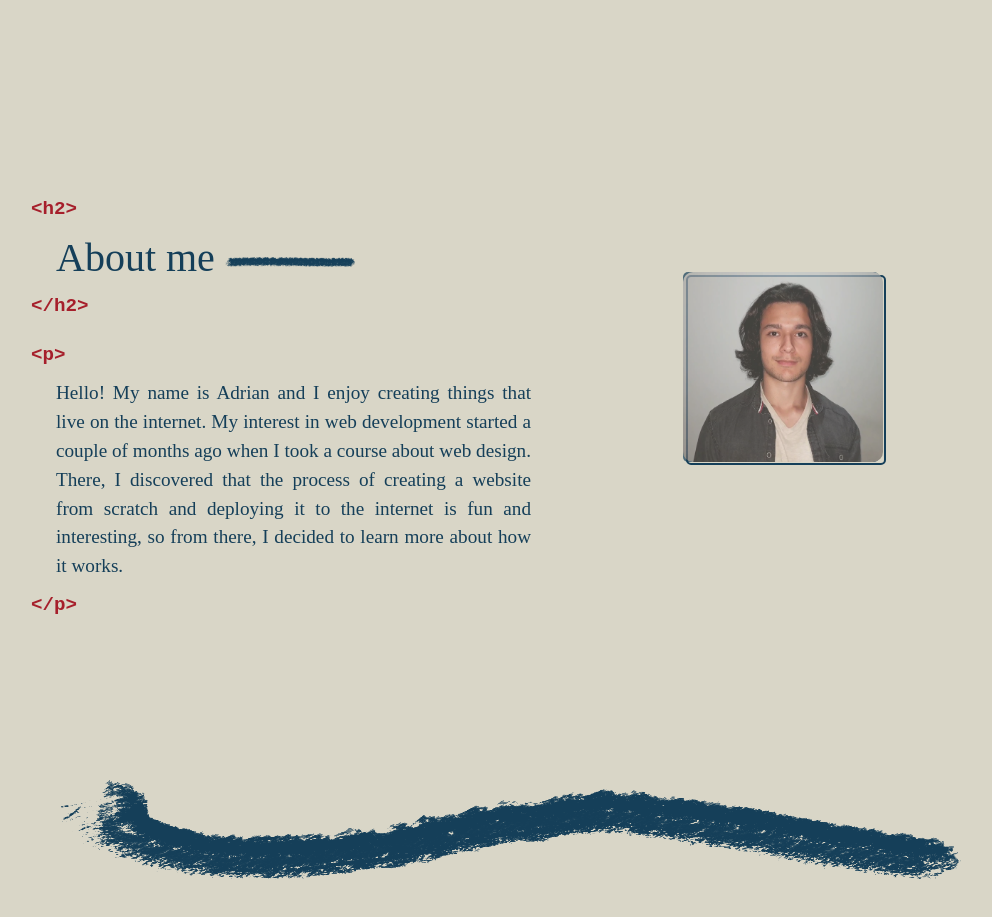
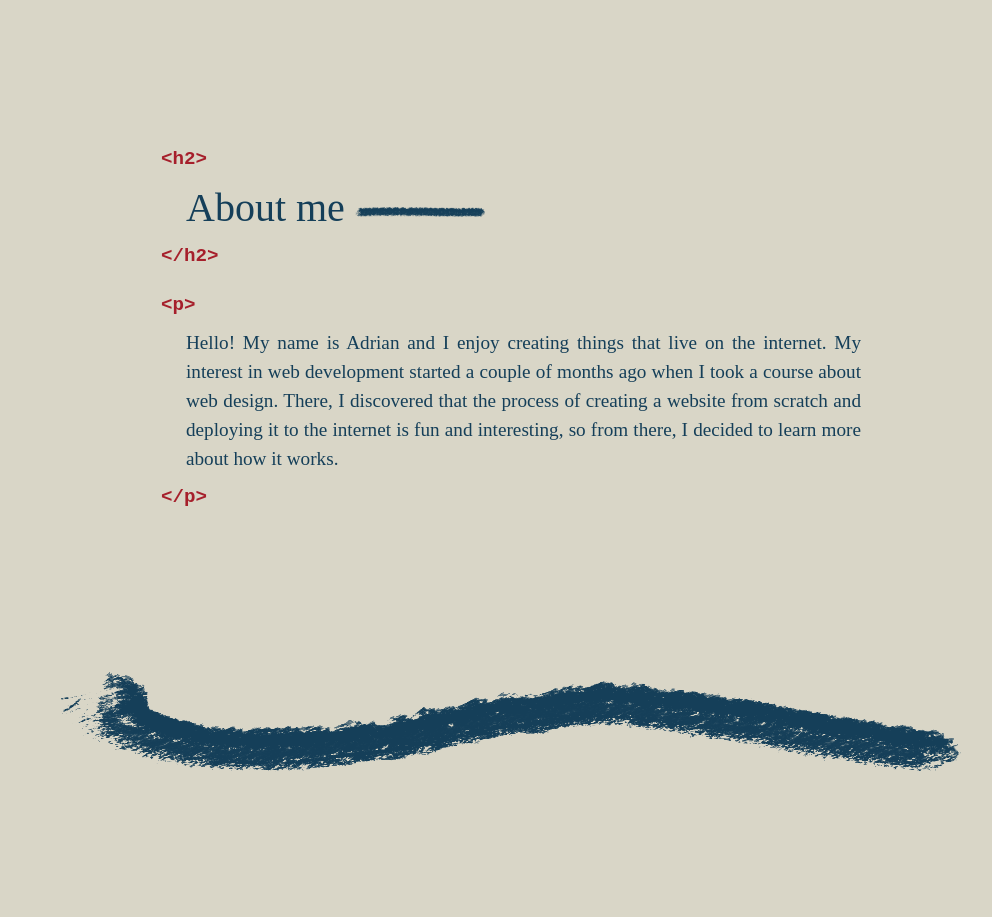
Before and after one commit to Adrianvc94/Portafolio, a React (Create React App) app: page / in a window 1280 px wide. Shown: the part 800-1717 px from the top of the page, without its empty margins (129-1121 px from the left). Built offline with nearby package versions, Linux system fonts and the light colour scheme; a web font is replaced by a local one.

Commit message:
Delete img from about me and change scrollbar

```diff
--- a/src/Components/About/About.js
+++ b/src/Components/About/About.js
@@ -35,13 +35,13 @@ const About = () => {
         </div>
       </div>
 
-      <div className={styles.frame_container}>
+      {/* <div className={styles.frame_container}>
         <div className={styles.frame}>
           <div className={styles.filter}>
             <img alt="Headshot" src={Photo} className={styles.photo} />
           </div>
         </div>
-      </div>
+      </div> */}
     </div>
   );
 };
--- a/src/Components/About/About.module.css
+++ b/src/Components/About/About.module.css
@@ -2,11 +2,11 @@
     display: flex;
     flex-wrap: wrap;
     flex-direction: row;
-    align-items: flex-start;
-    justify-content: space-between;
+    align-items: center;
+    justify-content: center;
     width: 75vw;
     max-width: 1000px;
-    margin: 200px auto 300px auto;
+    margin: 150px auto 300px auto;
 }
 
 .about{
@@ -33,7 +33,7 @@
 }
 
 .description_container{
-    max-width: 500px;
+    max-width: 700px;
     margin-top: 20px;
 }
 
@@ -75,7 +75,7 @@
 }
 
 .text_container{
-    margin-right: 50px;
+    /* margin-right: 50px; */
 }
 
 
@@ -86,7 +86,7 @@
     }
     .container{
         flex-wrap: wrap;
-        margin: 200px auto 300px auto;
+        margin: 150px auto 300px auto;
         max-width: 80vw;
     }
     .frame_container{
@@ -101,7 +101,7 @@
 @media (min-width: 901px){
     .container{
         flex-wrap: wrap;
-        margin: 200px auto 300px auto;
+        margin: 150px auto 300px auto;
         max-width: 80vw;
         max-width: 1000px;
     }
--- a/src/index.css
+++ b/src/index.css
@@ -15,3 +15,13 @@ code {
   font-family: source-code-pro, Menlo, Monaco, Consolas, 'Courier New',
     monospace;
 }
+
+::-webkit-scrollbar {
+  width: 10px;
+  margin-right: 2px;
+}
+
+::-webkit-scrollbar-thumb {
+  background-color: #B8B2A1;
+  border-radius: 5px;
+}
```
